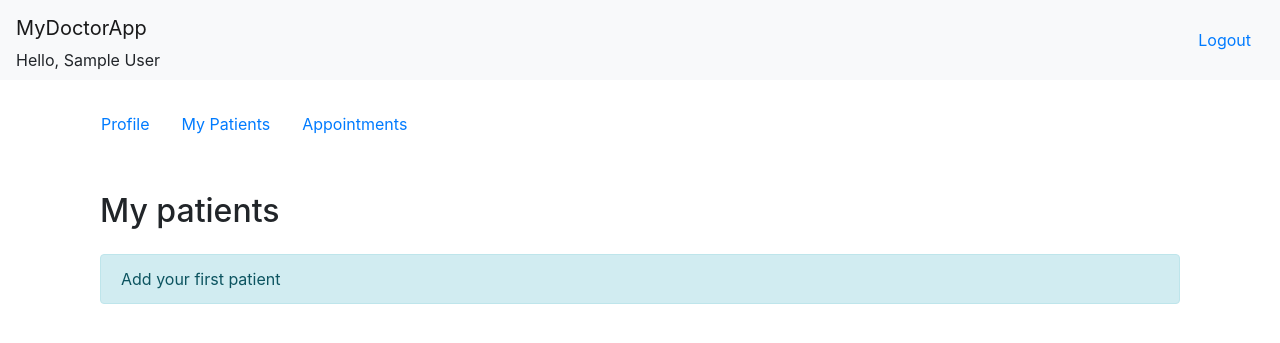
After one commit to HugaidaS/Harvard-CS50W, a Django app: page /my-patients/ in a window 1280 px wide. The commit adds this page. Shown: the top 343 px of the page. Run offline with Django 5.2, Linux system fonts and the light colour scheme; the visitor is signed in with stand-in values (Sample User, id 1); data comes from the database, SQL or seed files in the repository; some libraries are stand-ins or nearby versions.

Commit message:
Improved appointments functionality, updated models and UI

```diff
--- a/MyDoctorApp/MyDoctorApp/admin.py
+++ b/MyDoctorApp/MyDoctorApp/admin.py
@@ -1,8 +1,9 @@
 from django.contrib import admin
 
 # Register your models here.
-from .models import User, Appointment, Document
+from .models import User, Appointment, Blacklist, Availability
 
 admin.site.register(User)
 admin.site.register(Appointment)
-admin.site.register(Document)
+admin.site.register(Blacklist)
+admin.site.register(Availability)
--- a/MyDoctorApp/MyDoctorApp/templates/mydoctorapp/availability.html
+++ b/MyDoctorApp/MyDoctorApp/templates/mydoctorapp/availability.html
@@ -16,6 +16,9 @@
                 <li>
                     {{ availability.appointment_date }}: {{ availability.start_time }} - {{ availability.end_time }}
                     <a href="{% url 'delete_availability' availability.id %}">Delete</a>
+                    {% if availability.is_reserved %}
+                        <span class="text-danger">This spot has been reserved</span>
+                    {% endif %}
                 </li>
             </ul>
         {% empty %}
--- a/MyDoctorApp/MyDoctorApp/templates/mydoctorapp/doctor.html
+++ b/MyDoctorApp/MyDoctorApp/templates/mydoctorapp/doctor.html
@@ -4,9 +4,9 @@
     <div class="container">
         <h2>{{ doctor.first_name }} {{ doctor.last_name }}</h2>
         {% if is_saved %}
+            <a href="{% url 'remove_from_saved_users' doctor.id %}" class="btn btn-danger mb-5">Remove</a>
         {% else %}
-            <a href="{% url 'remove_from_saved_users' doctor.id %}" class="btn btn-danger mb-5">Remove this doctor</a>
-            <a href="{% url 'add_to_saved_users' doctor.id %}" class="btn btn-primary mb-5">Save this doctor</a>
+            <a href="{% url 'add_to_saved_users' doctor.id %}" class="btn btn-primary mb-5">Save</a>
         {% endif %}
         <div class="card">
             <div class="card-body">
@@ -20,6 +20,8 @@
                                 {% csrf_token %}
                                 <button type="submit" class="btn btn-primary">Book</button>
                             </form>
+                            {% else %}
+                            <span class="badge badge-success badge-pill p-2">Reserved</span>
                         {% endif %}
                     </li>
                 {% empty %}
--- a/MyDoctorApp/MyDoctorApp/templates/mydoctorapp/layout.html
+++ b/MyDoctorApp/MyDoctorApp/templates/mydoctorapp/layout.html
@@ -10,7 +10,7 @@
     <body>
     {% if user.is_authenticated %}
             <nav class="navbar navbar-expand-lg navbar-light bg-light d-flex justify-content-between">
-            <div class="d-flex flex-column align-items-center">
+            <div class="d-flex flex-column">
                 <div><a class="navbar-brand" href="{% url 'index' %}">MyDoctorApp</a></div>
                 <div>Hello, {{ request.user.first_name }} {{ request.user.last_name }}</div>
             </div>
--- a/MyDoctorApp/MyDoctorApp/templates/mydoctorapp/nestedLayout.html
+++ b/MyDoctorApp/MyDoctorApp/templates/mydoctorapp/nestedLayout.html
@@ -11,7 +11,11 @@
               {% if user.role == 'patient' %}
                 <li><a href="/all-doctors" class="nav-link">All Doctors</a></li>
                 <li><a href="/my-doctors" class="nav-link">My Doctors</a></li>
-            {% endif %}
+
+              {% else %}
+                <li><a href="/my-patients" class="nav-link">My Patients</a></li>
+              {% endif %}
+
             <li><a href="/appointments" class="nav-link">Appointments</a></li>
         </ul>
     </div>
--- /dev/null
+++ b/MyDoctorApp/MyDoctorApp/templates/mydoctorapp/patients.html
@@ -0,0 +1,20 @@
+{% extends "mydoctorapp/nestedLayout.html" %}
+
+{% block content %}
+    <div class="container">
+        <h2 class="mb-4">
+            My patients
+        </h2>
+        <div class="list-group">
+        {% for patient in patients %}
+            <a href="{% url 'patient' patient.id %}" class="list-group-item list-group-item-action">
+                {{ patient.first_name }} {{ patient.last_name }}
+            </a>
+        {% empty %}
+            <div class="alert alert-info" role="alert">
+                Add your first patient
+            </div>
+        {% endfor %}
+        </div>
+    </div>
+{% endblock %}
--- a/MyDoctorApp/MyDoctorApp/urls.py
+++ b/MyDoctorApp/MyDoctorApp/urls.py
@@ -33,6 +33,7 @@ urlpatterns = [
     path('availability/delete/<int:availability_id>/', views.delete_availability_view, name='delete_availability'),
     path('all-doctors/', views.doctors, name='all_doctors'),
     path('my-doctors/', views.doctors, name='my_doctors'),
+    path('my-patients/', views.patients, name='my_patients'),
     path('doctor/<int:doctor_id>/', views.doctor, name='doctor'),
     path('patient/<int:patient_id>/', views.patient, name='patient'),
     path('add_to_saved_users/<int:user_to_save_id>/', views.add_to_saved_users, name='add_to_saved_users'),
--- a/MyDoctorApp/MyDoctorApp/views.py
+++ b/MyDoctorApp/MyDoctorApp/views.py
@@ -1,10 +1,10 @@
 from django.contrib.auth import authenticate, login, logout
 from django.db import IntegrityError
-from django.http import HttpResponseRedirect
+from django.http import HttpResponseRedirect, JsonResponse
 from django.utils import timezone
 from datetime import datetime
 from django.shortcuts import render, reverse, get_object_or_404, redirect
-from .models import User, Availability, Appointment
+from .models import User, Availability, Appointment, Blacklist
 from django.contrib.auth.decorators import login_required
 from .forms import ProfileImageForm, AvailabilityForm
 
@@ -82,6 +82,7 @@ def register(request):
         return render(request, "mydoctorapp/register.html")
 
 
+@login_required
 def appointments(request):
     # Query all appointments
     appointments_list = Appointment.objects.all()
@@ -91,6 +92,7 @@ def appointments(request):
     return render(request, "mydoctorapp/appointments.html", {"appointments": appointments_list, "role": userRecord.role})
 
 
+@login_required
 def availability_view(request):
     if request.method == 'POST':
         form = AvailabilityForm(request.POST)
@@ -109,13 +111,20 @@ def availability_view(request):
     return render(request, 'mydoctorapp/availability.html', {'form': form, 'availability_list': availability_list})
 
 
+@login_required
 def delete_availability_view(request, availability_id):
     availability = get_object_or_404(Availability, id=availability_id)
     if request.user == availability.doctor:
+        try:
+            appointment = Appointment.objects.get(availability=availability)
+            appointment.delete()
+        except Appointment.DoesNotExist:
+            pass
         availability.delete()
     return HttpResponseRedirect('/availability')
 
 
+@login_required
 def doctors(request):
     current_user = User.objects.get(id=request.user.id)
 
@@ -126,6 +135,13 @@ def doctors(request):
     return render(request, 'mydoctorapp/doctors.html', {'doctors': doctors_list})
 
 
+def patients(request):
+    current_user = User.objects.get(id=request.user.id)
+    patients_list = current_user.saved_users.all()
+    return render(request, 'mydoctorapp/patients.html', {'patients': patients_list})
+
+
+@login_required
 def doctor(request, doctor_id):
     doctor_record = get_object_or_404(User, id=doctor_id)
     current_user = User.objects.get(id=request.user.id)
@@ -133,35 +149,47 @@ def doctor(request, doctor_id):
     return render(request, 'mydoctorapp/doctor.html', {'doctor': doctor_record, 'is_saved': is_saved})
 
 
+@login_required
 def patient(request, patient_id):
     patient_record = get_object_or_404(User, id=patient_id)
-    return render(request, 'mydoctorapp/patient.html', {'patient': patient_record})
+    current_user = User.objects.get(id=request.user.id)
+    is_saved = current_user.saved_users.filter(id=patient_id).exists()
+    return render(request, 'mydoctorapp/patient.html', {'patient': patient_record, 'is_saved': is_saved})
 
 
+@login_required
 def add_to_saved_users(request, user_to_save_id):
     user_to_save = get_object_or_404(User, id=user_to_save_id)
     current_user = User.objects.get(id=request.user.id)
     if not current_user.saved_users.filter(id=user_to_save.id).exists():
         current_user.saved_users.add(user_to_save)
-        return HttpResponseRedirect(reverse("index"))
+        if current_user.role == 'doctor':
+            return HttpResponseRedirect(reverse("my_patients"))
+        else:
+            return HttpResponseRedirect(reverse("my_doctors"))
     else:
         return render(request, "mydoctorapp/error.html", {
             "message": "User is already in the saved users list."
         })
 
 
+@login_required
 def remove_from_saved_users(request, user_to_remove_id):
     user_to_remove = get_object_or_404(User, id=user_to_remove_id)
     current_user = User.objects.get(id=request.user.id)
     if current_user.saved_users.filter(id=user_to_remove.id).exists():
         current_user.saved_users.remove(user_to_remove)
-        return HttpResponseRedirect(reverse("index"))
+        if current_user.role == 'doctor':
+            return HttpResponseRedirect(reverse("my_patients"))
+        else:
+            return HttpResponseRedirect(reverse("my_doctors"))
     else:
         return render(request, "mydoctorapp/error.html", {
             "message": "User is not in the saved users list."
         })
 
 
+@login_required
 def book_appointment(request, doctor_id, availability_id):
     doctorRecord = get_object_or_404(User, id=doctor_id)
     availability = get_object_or_404(Availability, id=availability_id)
@@ -177,3 +205,48 @@ def book_appointment(request, doctor_id, availability_id):
     availability.is_reserved = True
     availability.save()
     return HttpResponseRedirect(reverse("appointments"))
+
+
+@login_required
+def update_appointment_status(request, appointment_id, new_status):
+    appointment = get_object_or_404(Appointment, id=appointment_id)
+
+    # Check if the user is authorized to update the status of the appointment
+    if request.user != appointment.doctor and request.user != appointment.patient:
+        return JsonResponse({'error': 'Unauthorized'}, status=401)
+
+    # If the user is a doctor
+    if request.user == appointment.doctor:
+        if new_status == 'Patient Absent':
+            appointment.patient.missed_appointments += 1
+            appointment.patient.save()
+
+            # If the patient has missed more than 3 appointments, add them to the blacklist
+            if appointment.patient.missed_appointments > 3:
+                Blacklist.objects.get_or_create(user=appointment.patient)
+
+        if new_status == 'Canceled':
+            note = request.POST.get('note')
+            if not note:
+                return JsonResponse({'error': 'Note is required when canceling an appointment'}, status=400)
+            appointment.note = note
+
+        if new_status == 'Happened':
+            note = request.POST.get('note')
+            if note:
+                appointment.note = note
+
+    # If the user is a patient
+    else:
+        if new_status != 'Canceled':
+            return JsonResponse({'error': 'Patients can only cancel appointments'}, status=400)
+
+        note = request.POST.get('note')
+        if not note:
+            return JsonResponse({'error': 'Note is required when canceling an appointment'}, status=400)
+        appointment.note = note
+
+    appointment.status = new_status
+    appointment.save()
+
+    return JsonResponse({'message': 'Appointment status updated successfully'}, status=200)
```
Also changed, not shown: MyDoctorApp/MyDoctorApp/models.py (+17 -11 lines), MyDoctorApp/MyDoctorApp/templates/mydoctorapp/appointments.html (+15 -2 lines), MyDoctorApp/MyDoctorApp/templates/mydoctorapp/patient.html (+18 -1 lines), MyDoctorApp/MyDoctorApp/migrations/0013_blacklist_appointment_note_appointment_status_and_more.py (added), MyDoctorApp/MyDoctorApp/migrations/0014_remove_availability_appointment.py (added).
